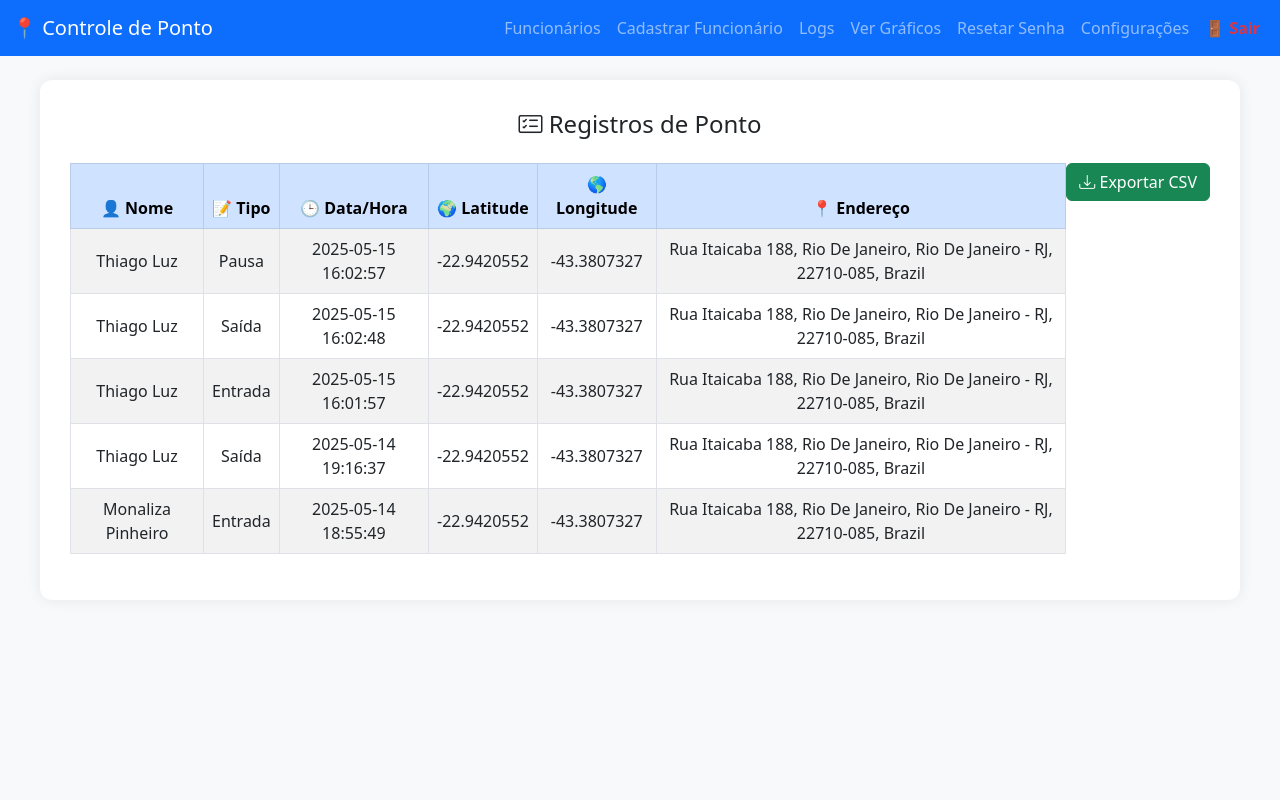
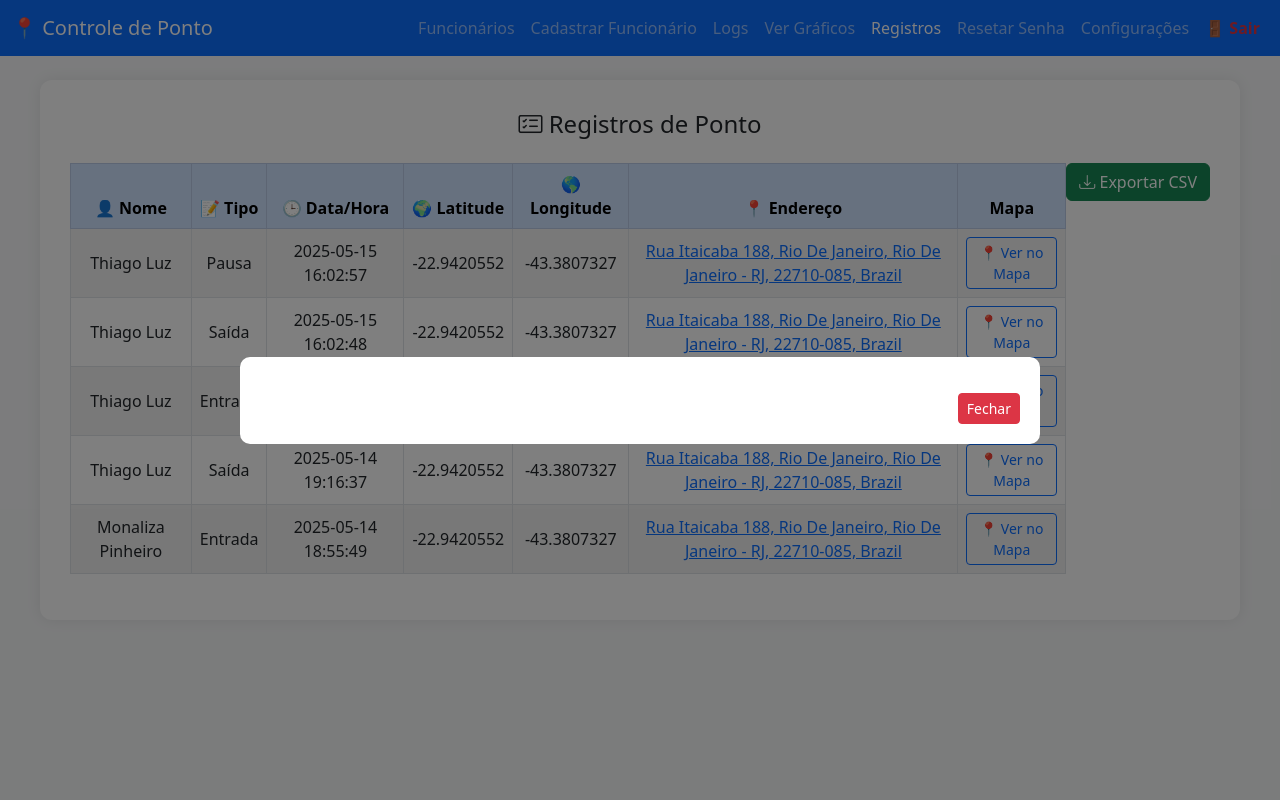
Before and after one commit to ThiagoLuzpY/flask_gps_ponto_online, a Flask app: page /registros in a window 1280 px wide. Run offline with Flask 3, Linux system fonts and the light colour scheme; a user stored in the database is signed in; data comes from the database, SQL or seed files in the repository.

Commit message:
🔧 Atualiza mapas com geolocalização e integração Google Maps nas telas de registro e registros; adiciona link de navegação de registros para admin

```diff
--- a/static/script.js
+++ b/static/script.js
@@ -4,6 +4,30 @@
     const latitudeInput = document.getElementById("latitude");
     const longitudeInput = document.getElementById("longitude");
     const coordenadasDiv = document.getElementById("coordenadas");
+    const mapaDiv = document.getElementById("mapa-localizacao"); // Novo elemento opcional
+
+    function atualizarMapa(lat, lon) {
+        if (mapaDiv) {
+            mapaDiv.innerHTML = `
+                <div style="margin-top: 15px;">
+                    <iframe
+                        width="100%"
+                        height="250"
+                        style="border:0; border-radius:10px;"
+                        loading="lazy"
+                        allowfullscreen
+                        referrerpolicy="no-referrer-when-downgrade"
+                        src="https://www.google.com/maps?q=${lat},${lon}&hl=pt-BR&z=16&output=embed">
+                    </iframe>
+                    <div style="text-align:right; margin-top:5px;">
+                        <a href="https://www.google.com/maps/search/?api=1&query=${lat},${lon}" target="_blank" class="btn btn-sm btn-outline-primary">
+                            🔍 Abrir no Google Maps
+                        </a>
+                    </div>
+                </div>
+            `;
+        }
+    }
 
     if ("geolocation" in navigator) {
         navigator.geolocation.getCurrentPosition(
@@ -21,11 +45,14 @@
                         Longitude: <code>${lon}</code>
                     `;
                 }
+
+                atualizarMapa(lat, lon); // ✅ Exibe o mapa automaticamente após detectar
             },
             function (error) {
                 if (coordenadasDiv) {
                     coordenadasDiv.innerHTML = "❌ Não foi possível obter sua localização.";
                 }
+                if (mapaDiv) mapaDiv.innerHTML = "";  // ❌ Oculta o mapa se falhar
                 console.error("Erro ao obter localização:", error);
             }
         );
@@ -33,6 +60,7 @@
         if (coordenadasDiv) {
             coordenadasDiv.innerHTML = "⚠️ Geolocalização não suportada neste navegador.";
         }
+        if (mapaDiv) mapaDiv.innerHTML = "";
     }
 
     // ✅ Registro do Service Worker para PWA
@@ -46,3 +74,9 @@
             });
     }
 };
+
+// ✅ Função global para abrir mapa externo no Google Maps (útil em popups ou botões)
+function abrirMapa(lat, lon) {
+    const url = `https://www.google.com/maps/search/?api=1&query=${lat},${lon}`;
+    window.open(url, "_blank");
+}
--- a/templates/cadastro.html
+++ b/templates/cadastro.html
@@ -53,6 +53,7 @@
                     <li class="nav-item"><a class="nav-link {% if request.path == url_for('pagina_cadastro') %}active{% endif %}" href="{{ url_for('pagina_cadastro') }}">Cadastrar Funcionário</a></li>
                     <li class="nav-item"><a class="nav-link {% if request.path == url_for('pagina_logs') %}active{% endif %}" href="{{ url_for('pagina_logs') }}">Logs</a></li>
                     <li class="nav-item"><a class="nav-link {% if request.path == url_for('pagina_graficos') %}active{% endif %}" href="{{ url_for('pagina_graficos') }}">Ver Gráficos</a></li>
+                    <li class="nav-item"><a class="nav-link {% if request.path == url_for('pagina_registros') %}active{% endif %}" href="{{ url_for('pagina_registros') }}">Registros</a></li>
                     <li class="nav-item"><a class="nav-link {% if request.path == url_for('pagina_reset_senha') %}active{% endif %}" href="{{ url_for('pagina_reset_senha') }}">Resetar Senha</a></li>
                     <li class="nav-item"><a class="nav-link {% if request.path == url_for('pagina_config_admin') %}active{% endif %}" href="{{ url_for('pagina_config_admin') }}">Configurações</a></li>
                 {% elif session["perfil"] == "funcionario" %}
--- a/templates/funcionarios.html
+++ b/templates/funcionarios.html
@@ -56,6 +56,7 @@
                     <li class="nav-item"><a class="nav-link {% if request.path == url_for('pagina_cadastro') %}active{% endif %}" href="{{ url_for('pagina_cadastro') }}">Cadastrar Funcionário</a></li>
                     <li class="nav-item"><a class="nav-link {% if request.path == url_for('pagina_logs') %}active{% endif %}" href="{{ url_for('pagina_logs') }}">Logs</a></li>
                     <li class="nav-item"><a class="nav-link {% if request.path == url_for('pagina_graficos') %}active{% endif %}" href="{{ url_for('pagina_graficos') }}">Ver Gráficos</a></li>
+                    <li class="nav-item"><a class="nav-link {% if request.path == url_for('pagina_registros') %}active{% endif %}" href="{{ url_for('pagina_registros') }}">Registros</a></li>
                     <li class="nav-item"><a class="nav-link {% if request.path == url_for('pagina_reset_senha') %}active{% endif %}" href="{{ url_for('pagina_reset_senha') }}">Resetar Senha</a></li>
                     <li class="nav-item"><a class="nav-link {% if request.path == url_for('pagina_config_admin') %}active{% endif %}" href="{{ url_for('pagina_config_admin') }}">Configurações</a></li>
                 {% elif session["perfil"] == "funcionario" %}
--- a/templates/graficos.html
+++ b/templates/graficos.html
@@ -79,6 +79,7 @@
                     <li class="nav-item"><a class="nav-link {% if request.path == url_for('pagina_cadastro') %}active{% endif %}" href="{{ url_for('pagina_cadastro') }}">Cadastrar Funcionário</a></li>
                     <li class="nav-item"><a class="nav-link {% if request.path == url_for('pagina_logs') %}active{% endif %}" href="{{ url_for('pagina_logs') }}">Logs</a></li>
                     <li class="nav-item"><a class="nav-link {% if request.path == url_for('pagina_graficos') %}active{% endif %}" href="{{ url_for('pagina_graficos') }}">Ver Gráficos</a></li>
+                    <li class="nav-item"><a class="nav-link {% if request.path == url_for('pagina_registros') %}active{% endif %}" href="{{ url_for('pagina_registros') }}">Registros</a></li>
                     <li class="nav-item"><a class="nav-link {% if request.path == url_for('pagina_reset_senha') %}active{% endif %}" href="{{ url_for('pagina_reset_senha') }}">Resetar Senha</a></li>
                     <li class="nav-item"><a class="nav-link {% if request.path == url_for('pagina_config_admin') %}active{% endif %}" href="{{ url_for('pagina_config_admin') }}">Configurações</a></li>
                 {% elif session["perfil"] == "funcionario" %}
--- a/templates/logs.html
+++ b/templates/logs.html
@@ -58,6 +58,7 @@
                     <li class="nav-item"><a class="nav-link {% if request.path == url_for('pagina_cadastro') %}active{% endif %}" href="{{ url_for('pagina_cadastro') }}">Cadastrar Funcionário</a></li>
                     <li class="nav-item"><a class="nav-link {% if request.path == url_for('pagina_logs') %}active{% endif %}" href="{{ url_for('pagina_logs') }}">Logs</a></li>
                     <li class="nav-item"><a class="nav-link {% if request.path == url_for('pagina_graficos') %}active{% endif %}" href="{{ url_for('pagina_graficos') }}">Ver Gráficos</a></li>
+                    <li class="nav-item"><a class="nav-link {% if request.path == url_for('pagina_registros') %}active{% endif %}" href="{{ url_for('pagina_registros') }}">Registros</a></li>
                     <li class="nav-item"><a class="nav-link {% if request.path == url_for('pagina_reset_senha') %}active{% endif %}" href="{{ url_for('pagina_reset_senha') }}">Resetar Senha</a></li>
                     <li class="nav-item"><a class="nav-link {% if request.path == url_for('pagina_config_admin') %}active{% endif %}" href="{{ url_for('pagina_config_admin') }}">Configurações</a></li>
                 {% elif session["perfil"] == "funcionario" %}
--- a/templates/registros.html
+++ b/templates/registros.html
@@ -6,19 +6,21 @@
     <meta name="viewport" content="width=device-width, initial-scale=1">
 
     <!-- ✅ [PWA] Manifesto e ícones -->
-    <link rel="manifest" href="{{ url_for('static', filename='manifest.json') }}"> <!-- manifest.json -->
-    <link rel="icon" sizes="192x192" href="{{ url_for('static', filename='icons/icon-192.png') }}"> <!-- Android -->
-    <link rel="apple-touch-icon" sizes="512x512" href="{{ url_for('static', filename='icons/icon-512.png') }}"> <!-- iOS -->
+    <link rel="manifest" href="{{ url_for('static', filename='manifest.json') }}">
+    <link rel="icon" sizes="192x192" href="{{ url_for('static', filename='icons/icon-192.png') }}">
+    <link rel="apple-touch-icon" sizes="512x512" href="{{ url_for('static', filename='icons/icon-512.png') }}">
 
     <!-- ✅ [PWA] Metadados -->
-    <meta name="theme-color" content="#0d6efd"> <!-- Cor da barra -->
-    <meta name="mobile-web-app-capable" content="yes"> <!-- Android -->
-    <meta name="apple-mobile-web-app-capable" content="yes"> <!-- iOS -->
+    <meta name="theme-color" content="#0d6efd">
+    <meta name="mobile-web-app-capable" content="yes">
+    <meta name="apple-mobile-web-app-capable" content="yes">
 
     <!-- Bootstrap 5 CDN -->
     <link href="https://cdn.jsdelivr.net/npm/bootstrap@5.3.0/dist/css/bootstrap.min.css" rel="stylesheet">
-    <!-- Bootstrap Icons -->
     <link href="https://cdn.jsdelivr.net/npm/bootstrap-icons@1.10.5/font/bootstrap-icons.css" rel="stylesheet">
+
+    <!-- ✅ Script customizado -->
+    <script src="{{ url_for('static', filename='script.js') }}"></script>
 
     <style>
         body {
@@ -36,6 +38,26 @@
         .btn-exportar {
             float: right;
             margin-bottom: 20px;
+        }
+        /* ✅ Modal do Mapa */
+        #mapa-modal {
+            display: none;
+            position: fixed;
+            z-index: 1055;
+            left: 0;
+            top: 0;
+            width: 100vw;
+            height: 100vh;
+            background-color: rgba(0,0,0,0.5);
+            justify-content: center;
+            align-items: center;
+        }
+        #mapa-conteudo {
+            background: white;
+            border-radius: 10px;
+            padding: 20px;
+            max-width: 800px;
+            width: 90%;
         }
     </style>
 </head>
@@ -55,6 +77,7 @@
                     <li class="nav-item"><a class="nav-link {% if request.path == url_for('pagina_cadastro') %}active{% endif %}" href="{{ url_for('pagina_cadastro') }}">Cadastrar Funcionário</a></li>
                     <li class="nav-item"><a class="nav-link {% if request.path == url_for('pagina_logs') %}active{% endif %}" href="{{ url_for('pagina_logs') }}">Logs</a></li>
                     <li class="nav-item"><a class="nav-link {% if request.path == url_for('pagina_graficos') %}active{% endif %}" href="{{ url_for('pagina_graficos') }}">Ver Gráficos</a></li>
+                    <li class="nav-item"><a class="nav-link {% if request.path == url_for('pagina_registros') %}active{% endif %}" href="{{ url_for('pagina_registros') }}">Registros</a></li>
                     <li class="nav-item"><a class="nav-link {% if request.path == url_for('pagina_reset_senha') %}active{% endif %}" href="{{ url_for('pagina_reset_senha') }}">Resetar Senha</a></li>
                     <li class="nav-item"><a class="nav-link {% if request.path == url_for('pagina_config_admin') %}active{% endif %}" href="{{ url_for('pagina_config_admin') }}">Configurações</a></li>
                 {% elif session["perfil"] == "funcionario" %}
@@ -89,6 +112,7 @@
                     <th>🌍 Latitude</th>
                     <th>🌎 Longitude</th>
                     <th>📍 Endereço</th>
+                    <th>Mapa</th>
                 </tr>
             </thead>
             <tbody>
@@ -99,7 +123,8 @@
                         <td>{{ data_hora }}</td>
                         <td>{{ lat }}</td>
                         <td>{{ long }}</td>
-                        <td>{{ endereco }}</td>
+                        <td><a href="#" onclick="abrirMapa({{ lat }}, {{ long }})">{{ endereco }}</a></td>
+                        <td><button class="btn btn-sm btn-outline-primary" onclick="abrirMapa({{ lat }}, {{ long }})">📍 Ver no Mapa</button></td>
                     </tr>
                 {% endfor %}
             </tbody>
@@ -107,7 +132,16 @@
     </div>
 </div>
 
-<!-- Bootstrap JS -->
+<!-- 🔳 Modal flutuante -->
+<div id="mapa-modal" class="d-flex">
+    <div id="mapa-conteudo">
+        <div id="mapa-localizacao"></div>
+        <div class="text-end mt-3">
+            <button class="btn btn-danger btn-sm" onclick="document.getElementById('mapa-modal').style.display='none'">Fechar</button>
+        </div>
+    </div>
+</div>
+
 <script src="https://cdn.jsdelivr.net/npm/bootstrap@5.3.0/dist/js/bootstrap.bundle.min.js"></script>
 </body>
 </html>
--- a/templates/reset_senha.html
+++ b/templates/reset_senha.html
@@ -50,6 +50,7 @@
                     <li class="nav-item"><a class="nav-link {% if request.path == url_for('pagina_cadastro') %}active{% endif %}" href="{{ url_for('pagina_cadastro') }}">Cadastrar Funcionário</a></li>
                     <li class="nav-item"><a class="nav-link {% if request.path == url_for('pagina_logs') %}active{% endif %}" href="{{ url_for('pagina_logs') }}">Logs</a></li>
                     <li class="nav-item"><a class="nav-link {% if request.path == url_for('pagina_graficos') %}active{% endif %}" href="{{ url_for('pagina_graficos') }}">Ver Gráficos</a></li>
+                    <li class="nav-item"><a class="nav-link {% if request.path == url_for('pagina_registros') %}active{% endif %}" href="{{ url_for('pagina_registros') }}">Registros</a></li>
                     <li class="nav-item"><a class="nav-link {% if request.path == url_for('pagina_reset_senha') %}active{% endif %}" href="{{ url_for('pagina_reset_senha') }}">Resetar Senha</a></li>
                     <li class="nav-item"><a class="nav-link {% if request.path == url_for('pagina_config_admin') %}active{% endif %}" href="{{ url_for('pagina_config_admin') }}">Configurações</a></li>
                 {% elif session["perfil"] == "funcionario" %}
```
Also changed, not shown: templates/index.html (+22 -1 lines).
